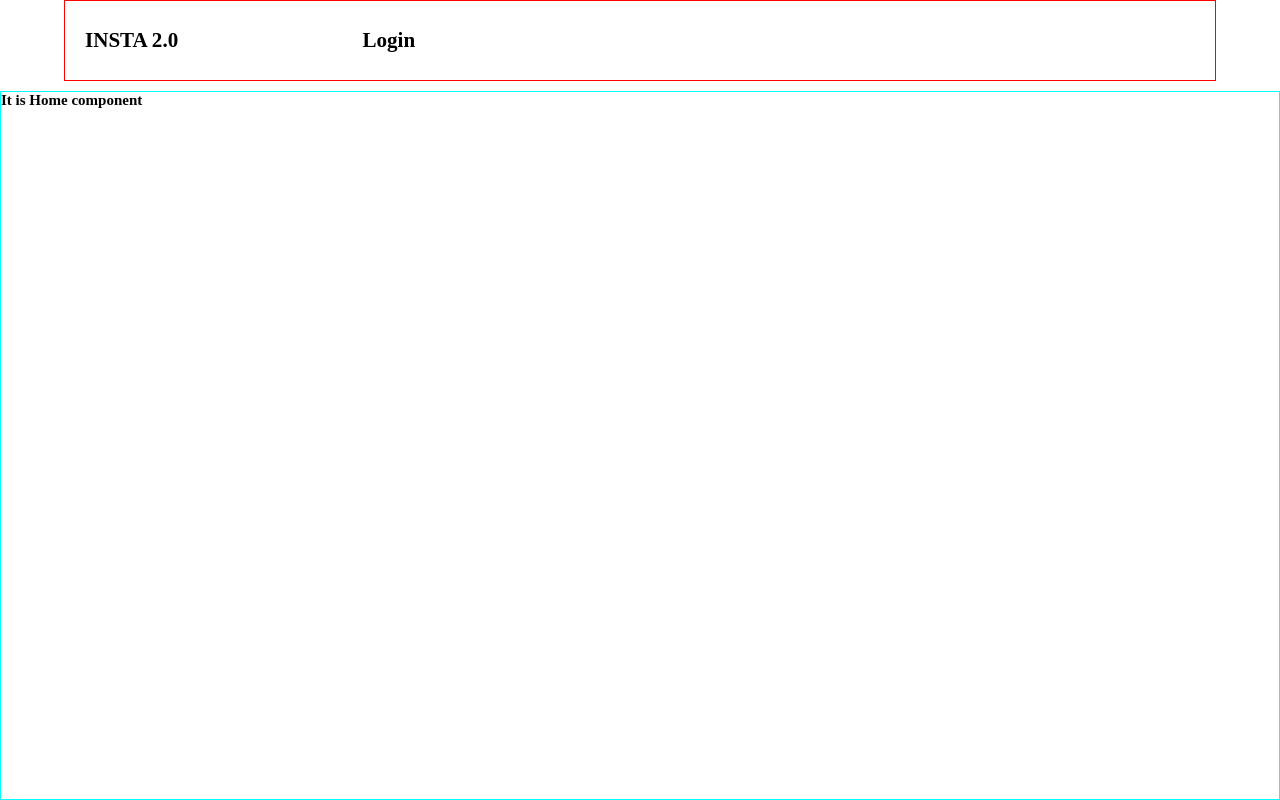
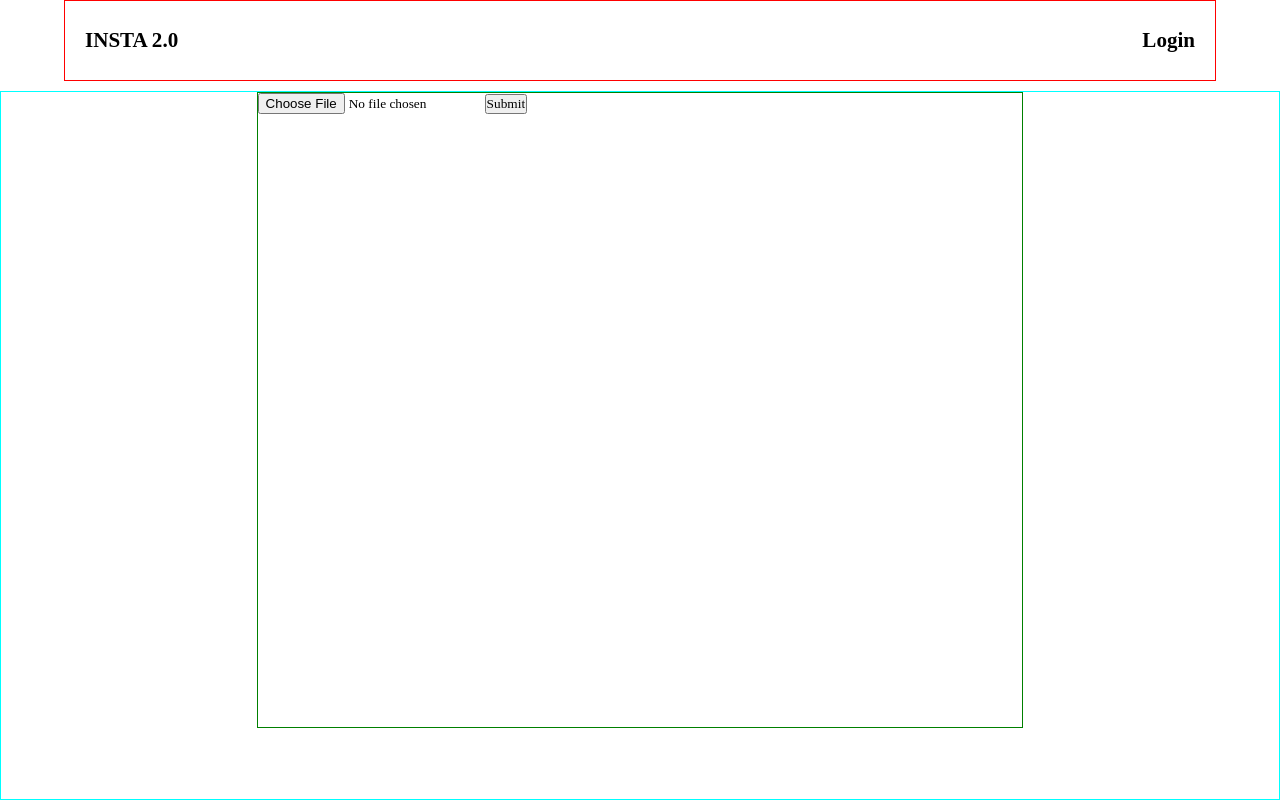
Before and after one commit to Deepak-1373/insta-2.0, a React (Create React App) app: page / in a window 1280 px wide. Built offline with nearby package versions, Linux system fonts and the light colour scheme; a web font is replaced by a local one.

Commit message:
feat: add image upload(Part1)

```diff
--- a/package.json
+++ b/package.json
@@ -7,7 +7,8 @@
   "dependencies": {
     "react": "17.0.2",
     "react-dom": "17.0.2",
-    "react-scripts": "4.0.0"
+    "react-scripts": "4.0.0",
+    "uuid": "8.3.2"
   },
   "devDependencies": {
     "@babel/runtime": "7.13.8",
--- a/src/components/home/Home.css
+++ b/src/components/home/Home.css
@@ -4,3 +4,10 @@
   margin-top: 1rem;
   border: 1px solid aqua;
 }
+
+.homeCenterDiv {
+  width: 60%;
+  height: 90%;
+  margin: auto;
+  border: 1px solid green;
+}
--- a/src/components/home/Home.jsx
+++ b/src/components/home/Home.jsx
@@ -1,9 +1,66 @@
+import { useEffect, useState } from "react";
+import { v4 as uuid } from "uuid";
 import "./Home.css";
 
 export const Home = () => {
+  const [image, setImage] = useState(null);
+  const [preview, setPreview] = useState("");
+  const [imageList, setImageList] = useState([]);
+
+  const submitHandler = (e) => {
+    e.preventDefault();
+
+    if (image) {
+      const reader = new FileReader();
+      reader.onload = () => {
+        setPreview(reader.result);
+      };
+      reader.readAsDataURL(image);
+      console.log(preview);
+    } else {
+      setPreview("");
+    }
+    setImageList([{ id: uuid(), imageUrl: preview }, ...imageList]);
+  };
+  console.log(imageList);
+
+  const changeHandler = (e) => {
+    const imageFile = e.target.files[0];
+    if (imageFile && imageFile.type.substr(0, 5) === "image") {
+      setImage(imageFile);
+    }
+  };
+
+  // useEffect(() => {
+  //   if (image) {
+  //     const reader = new FileReader();
+  //     reader.onload = () => {
+  //       setPreview(reader.result);
+  //     };
+  //     reader.readAsDataURL(image);
+  //   } else {
+  //     setPreview("");
+  //   }
+  // }, [image]);
+
   return (
     <div className="home">
-      <h2>It is Home component</h2>
+      <div className="homeCenterDiv">
+        <form onSubmit={submitHandler}>
+          <input type="file" accept="image/*" onChange={changeHandler} />
+          <input type="submit" />
+        </form>
+        {imageList.length > 0 &&
+          imageList.map(({ id, imageUrl }) => (
+            <div key={id}>
+              <img
+                alt="imagePreview"
+                src={imageUrl}
+                style={{ width: "10rem", height: "10rem" }}
+              />
+            </div>
+          ))}
+      </div>
     </div>
   );
 };
--- a/src/components/navbar/Navbar.css
+++ b/src/components/navbar/Navbar.css
@@ -19,3 +19,7 @@
   margin-right: 2rem;
   font-size: 1.8rem;
 }
+
+.navbarRight h3 {
+  float: right;
+}
```
